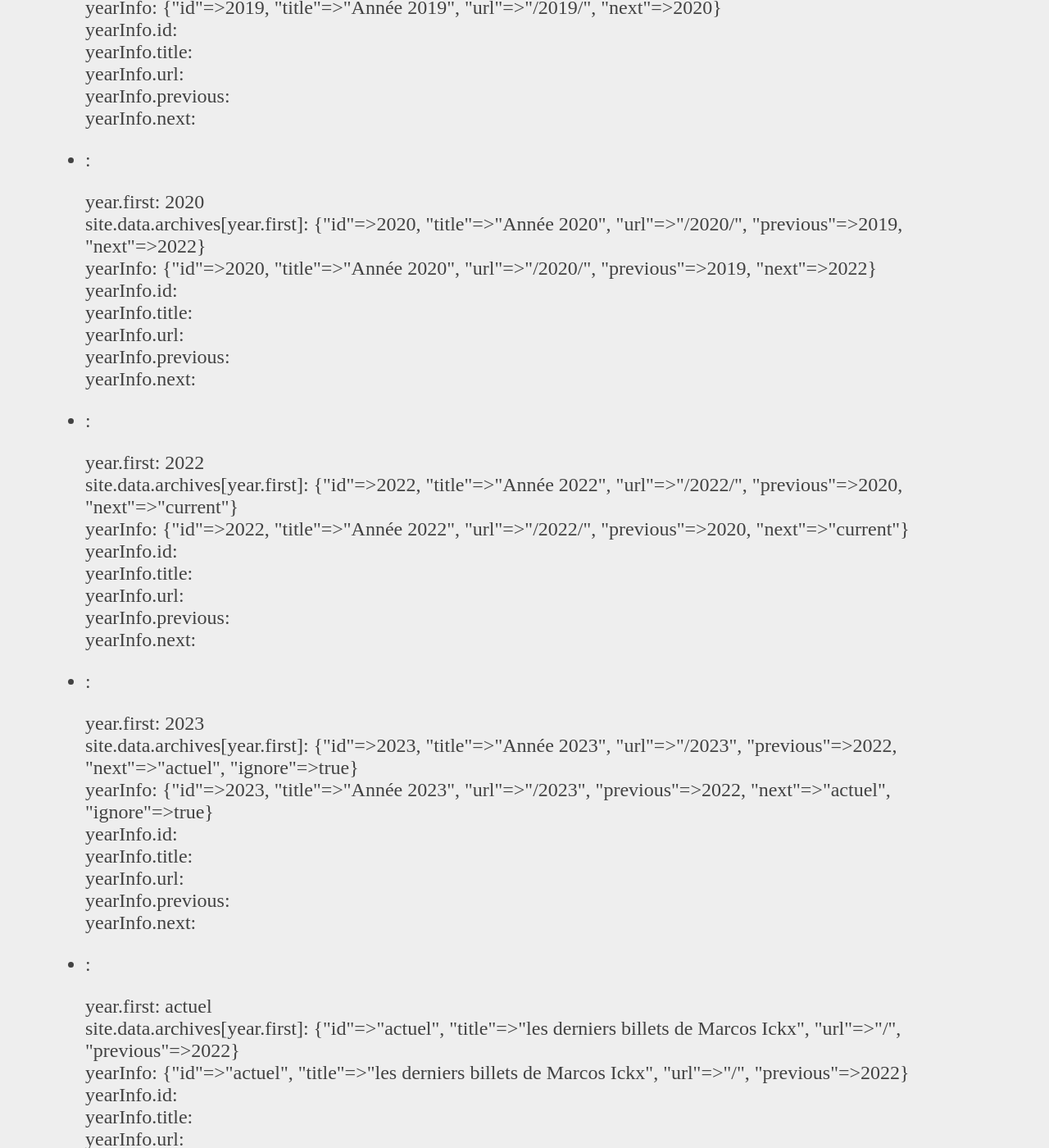
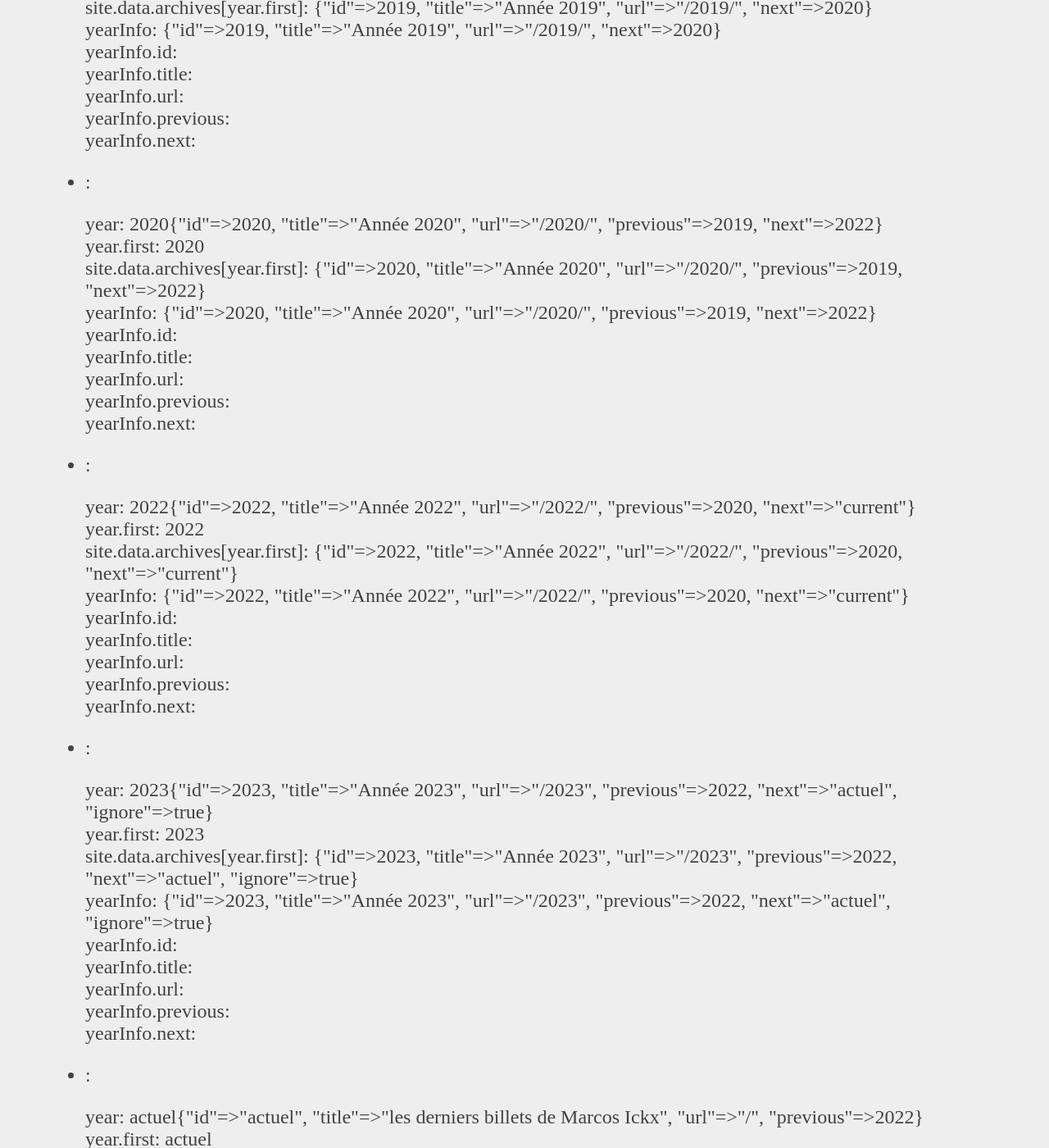
Before and after one commit to MarcosIckx/PreviewMarcosxNet, a Jekyll site: the page built from _pages/archives.md, in a window 1280 px wide and 1400 px high, scrolled down 481 px. Shown: the whole window at 82% size. Built offline with Jekyll 4.4.1, drawn with Linux system fonts in a browser that asks for light colours; some of the changed text lies outside the part shown.

Commit message:
Update archives.html

```diff
--- a/_includes/archives.html
+++ b/_includes/archives.html
@@ -11,16 +11,19 @@ site.data.archives.first.first: {{site.data.archives.first.first }}<br/>
 <div class="archives">
 <ul>
 {%- for year in site.data.archives -%}
+  {%- if include.debug -%}
+    year: {{year}}<br/>
+    year.first: {{year.first}}<br/>
+    site.data.archives[year.first]: {{site.data.archives[year.first]}}<br/>
+  {%- endif -%}
   {%- assign yearInfo = site.data.archives[year.first] -%}
   {%- if include.debug -%}
-    year.first: {{year.first }}<br/>
-    site.data.archives[year.first]: {{site.data.archives[year.first]}}<br/>
     yearInfo: {{yearInfo}}<br/>
-    yearInfo.id: {{yearInfo.id }}<br/>
-    yearInfo.title: {{yearInfo.title }}<br/>
-    yearInfo.url: {{yearInfo.url }}<br/>
-    yearInfo.previous: {{yearInfo.previous }}<br/>
-    yearInfo.next: {{yearInfo.next }}<br/>
+    yearInfo.id: {{yearInfo.id}}<br/>
+    yearInfo.title: {{yearInfo.title}}<br/>
+    yearInfo.url: {{yearInfo.url}}<br/>
+    yearInfo.previous: {{yearInfo.previous}}<br/>
+    yearInfo.next: {{yearInfo.next}}<br/>
   {%- endif -%}
   <li>
     <p>{{yearInfo.id}}: {%- include archive-year-link.html year=yearInfo debug=debugMode -%}</p>
```
